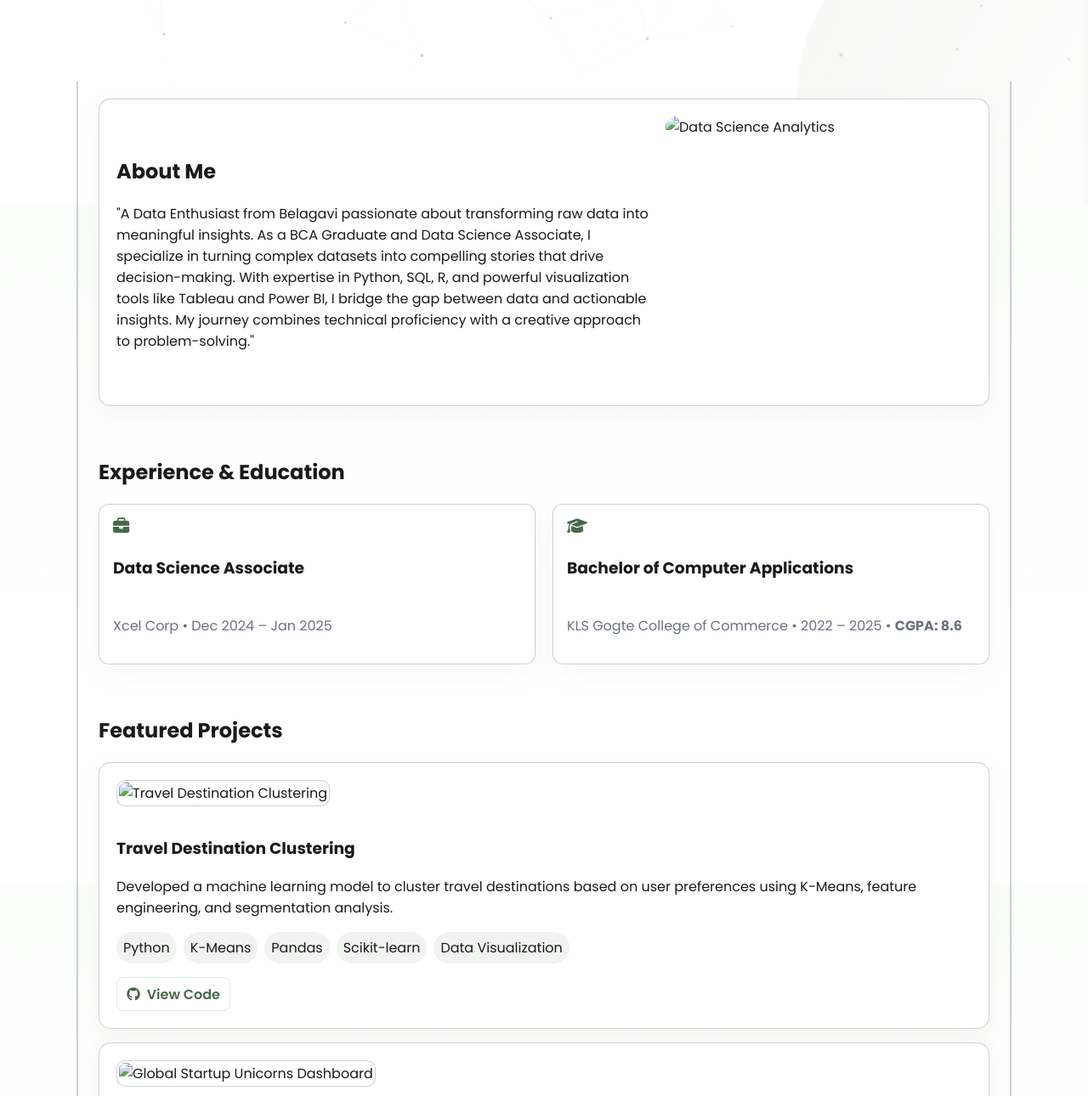
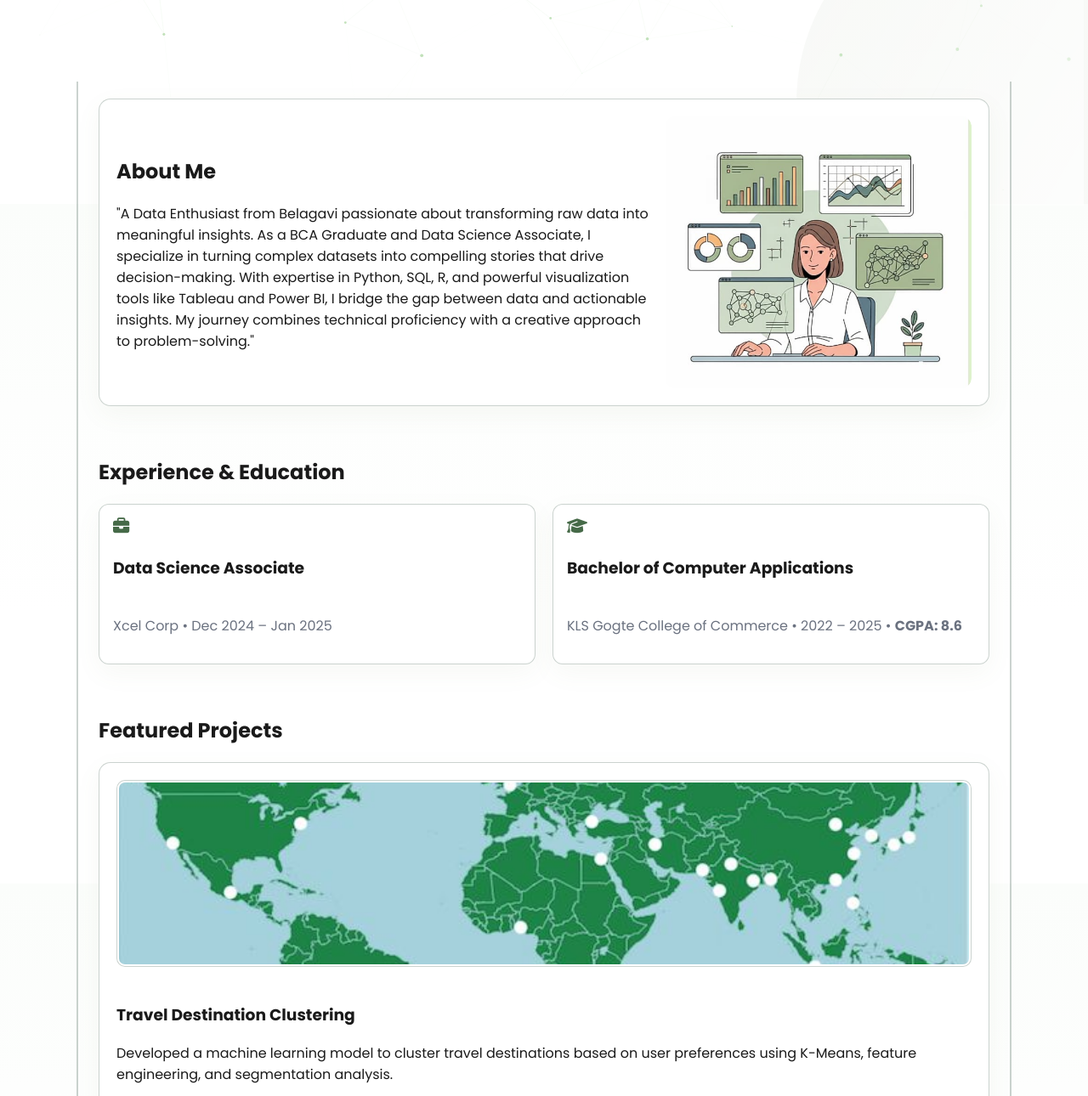
Before and after one commit to sudharani-09/portfolio, a plain HTML site: page index.html in a window 1280 px wide. Shown: the part 560-1850 px from the top of the page at 85% size. Drawn offline with nearby package versions, Linux system fonts and the light colour scheme.

Commit message:
Fix HTML formatting and structure

```diff
--- a/index.html
+++ b/index.html
@@ -83,7 +83,7 @@
         <div class="hero-right" aria-hidden="true">
           <!-- decorative card with subtle elevation -->
           <div class="profile-card glass">
-            <img src="assets/sudha.jpeg" alt="Sudharani Hadalagi" class="avatar" width="84" height="84" loading="lazy" decoding="async" onerror="this.onerror=null;this.src='https://cdn.jsdelivr.net/gh/akabab/avatars/png/v1/1.png'" />
+            <img src="sudha.jpeg" alt="Sudharani Hadalagi" class="avatar" width="84" height="84" loading="lazy" decoding="async" onerror="this.onerror=null;this.src='https://cdn.jsdelivr.net/gh/akabab/avatars/png/v1/1.png'" />
             <div class="pc-body">
               <h3>Sudharani Hadalagi</h3>
               <p>Data Science Associate</p>
@@ -106,7 +106,7 @@
             <p>"A Data Enthusiast from Belagavi passionate about transforming raw data into meaningful insights. As a BCA Graduate and Data Science Associate, I specialize in turning complex datasets into compelling stories that drive decision-making. With expertise in Python, SQL, R, and powerful visualization tools like Tableau and Power BI, I bridge the gap between data and actionable insights. My journey combines technical proficiency with a creative approach to problem-solving."</p>
           </div>
           <div class="card-art">
-            <img src="assets/data.jpeg" alt="Data Science Analytics" loading="lazy" decoding="async">
+            <img src="data.jpeg" alt="Data Science Analytics" loading="lazy" decoding="async">
           </div>
         </div>
       </div>
@@ -138,7 +138,7 @@
         <div class="projects-grid">
           <article id="proj-travel" class="project glass">
             <div class="proj-media">
-              <img src="assets/travel.jpeg" alt="Travel Destination Clustering" loading="lazy" decoding="async" />
+              <img src="travel.jpeg" alt="Travel Destination Clustering" loading="lazy" decoding="async" />
             </div>
             <div class="proj-body">
               <h3>Travel Destination Clustering</h3>
@@ -152,7 +152,7 @@
 
           <article id="proj-unicorns" class="project glass">
             <div class="proj-media">
-              <img src="assets/tableau.jpeg" alt="Global Startup Unicorns Dashboard" loading="lazy" decoding="async" />
+              <img src="tableau.jpeg" alt="Global Startup Unicorns Dashboard" loading="lazy" decoding="async" />
             </div>
             <div class="proj-body">
               <h3>Global Startup Unicorns Dashboard</h3>
```
